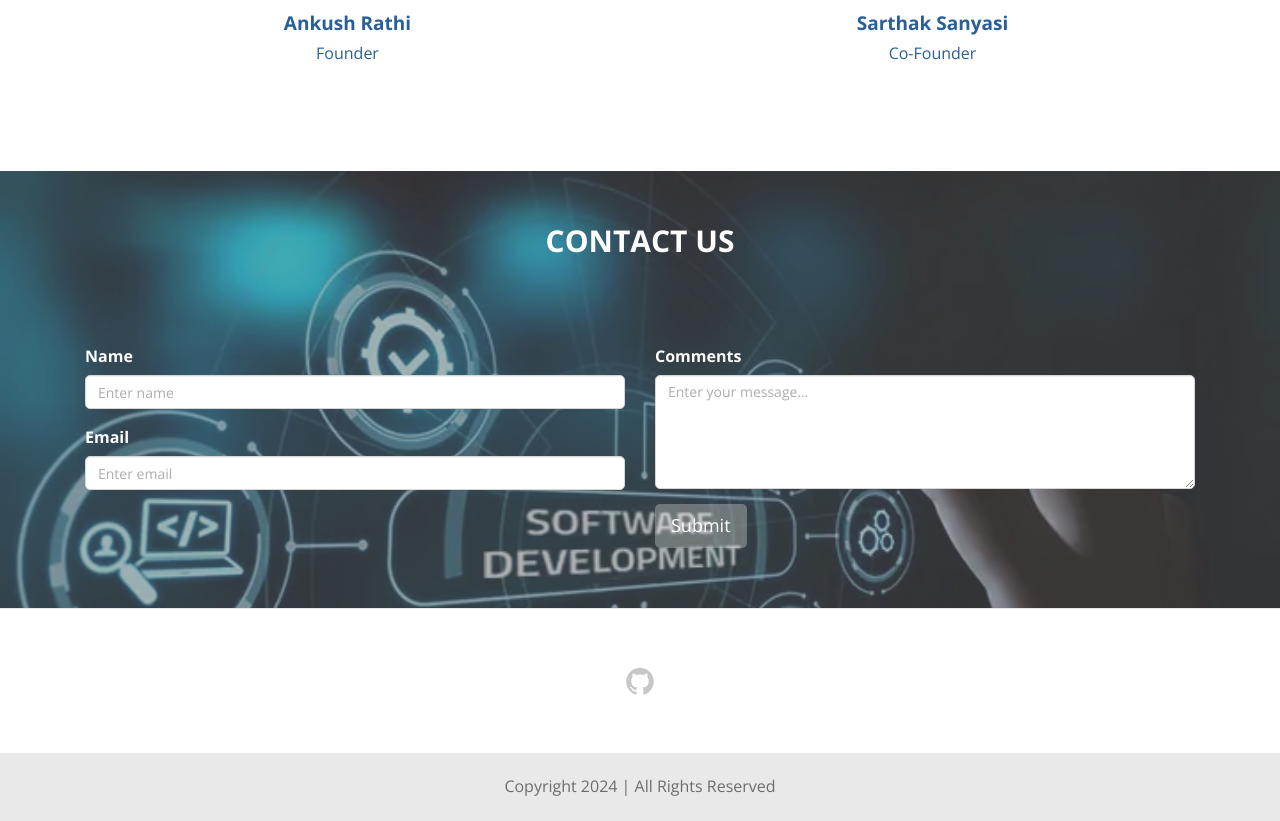
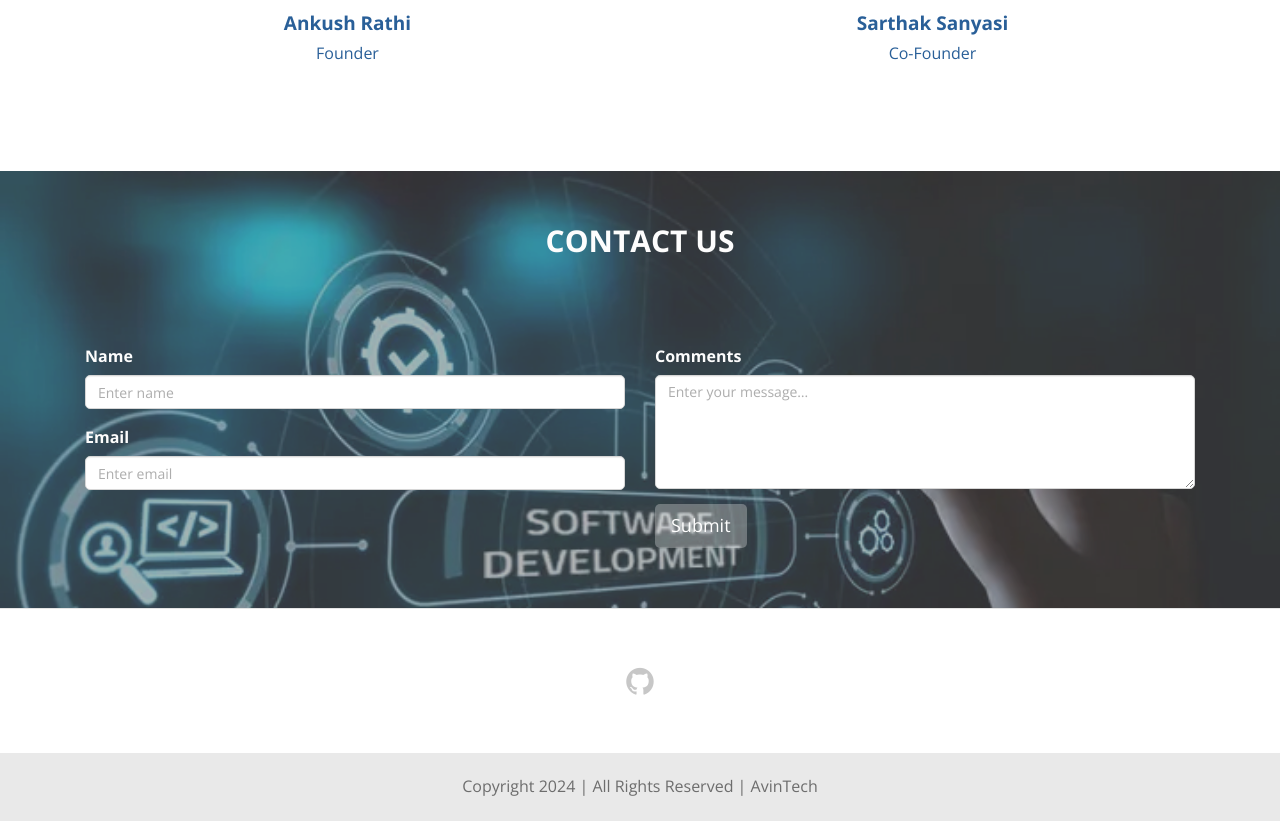
Before and after one commit to AvinTeq/atwebsite.github.io, a plain HTML site: page index.html in a window 1280 px wide. Shown: the part 3198-4019 px from the top of the page. Drawn offline with nearby package versions, Linux system fonts and the light colour scheme.

Commit message:
Update index.html

```diff
--- a/index.html
+++ b/index.html
@@ -265,7 +265,7 @@ Join us on a journey of innovation and success. Together, we can transform your
 <section class="copyright">
   <div class="container">
     <div class="row">
-      <div class="col-sm-12 text-center"> Copyright 2024 | All Rights Reserved </div>
+      <div class="col-sm-12 text-center"> Copyright 2024 | All Rights Reserved | AvinTech</div>
     </div>
     <!-- / .row -->
   </div>
```
